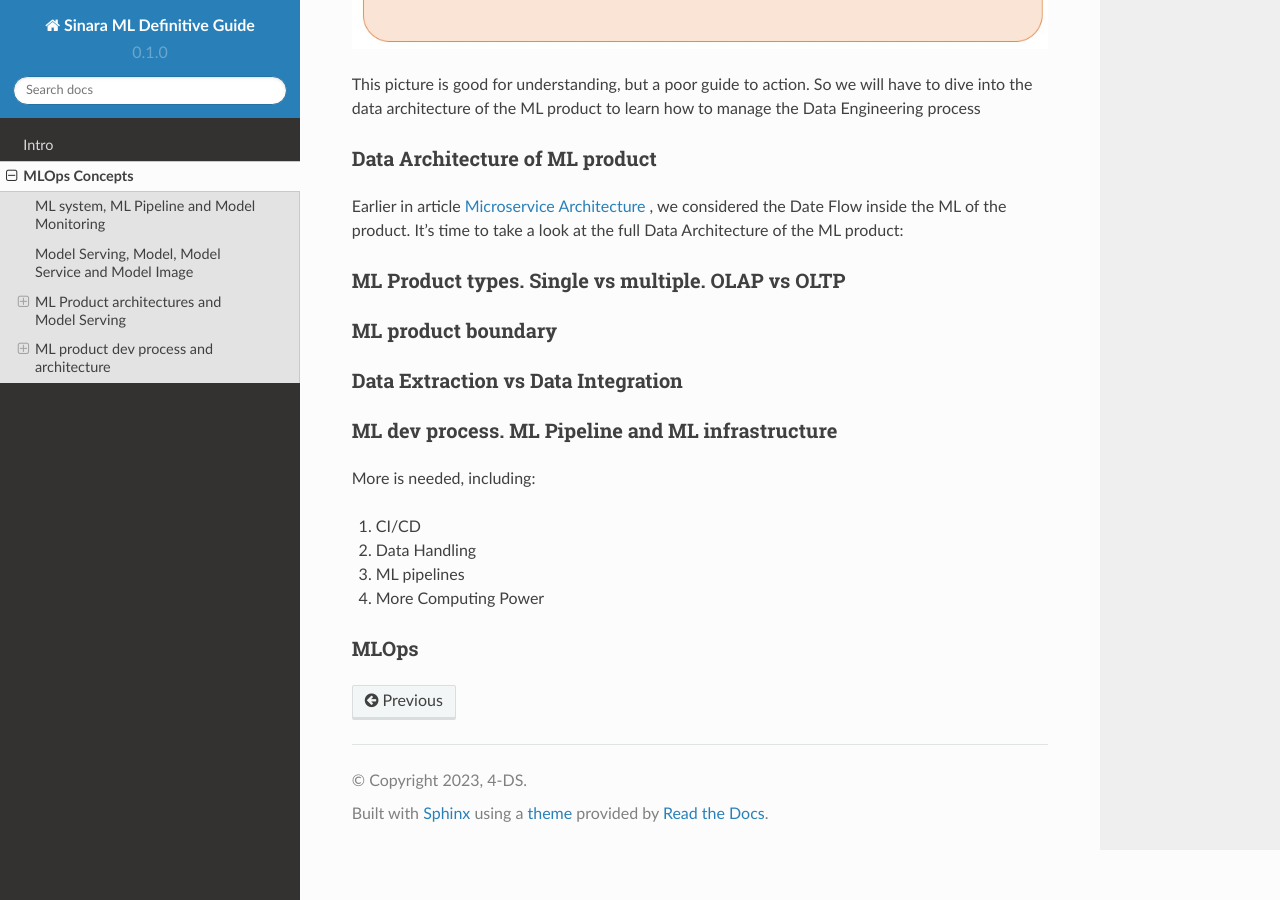
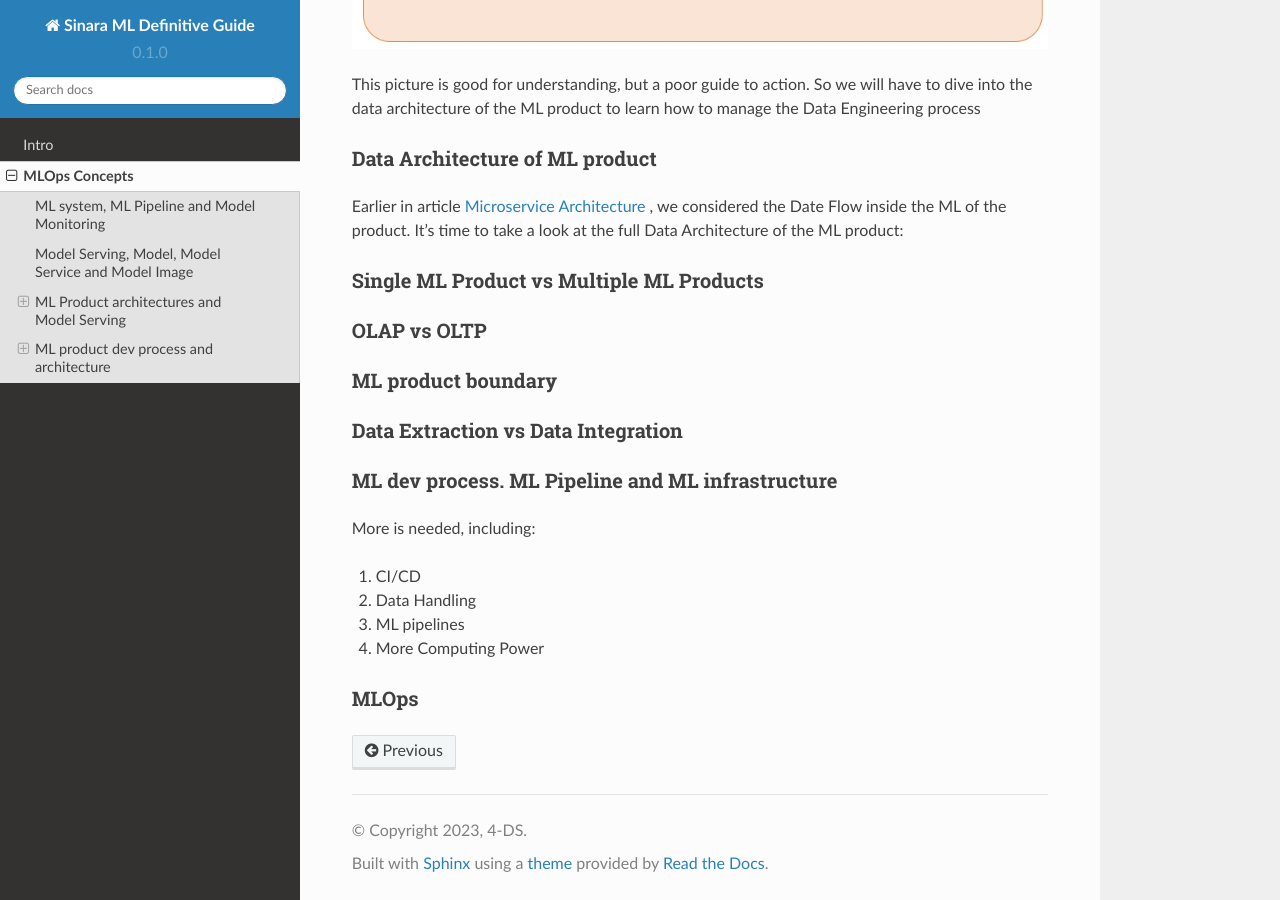
Before and after one commit to 4-DS/SinaraML-Def-Guide, a Sphinx documentation site: the page built from docs/source/concepts.rst, in a window 1280 px wide and 900 px high, scrolled down 9068 px. Built offline with Sphinx 7.4.7 and the Read the Docs theme 2.0.0, drawn with Linux system fonts in a browser that asks for light colours.

Commit message:
Update concepts.rst

```diff
--- a/docs/source/concepts.rst
+++ b/docs/source/concepts.rst
@@ -163,15 +163,17 @@ Data Architecture of ML product
 
 Earlier in article `Microservice Architecture`_ , we considered the Date Flow inside the ML of the product. It's time to take a look at the full Data Architecture of the ML product:
 
-ML Product types. Single vs multiple. OLAP vs OLTP
-==================================================
+Single ML Product vs Multiple ML Products
+=====================================
+
+OLAP vs OLTP
+=============
 
 ML product boundary
 ===================
 
 Data Extraction vs Data Integration
 ===================================
-
 
 ML dev process. ML Pipeline and ML infrastructure
 =================================================
```
